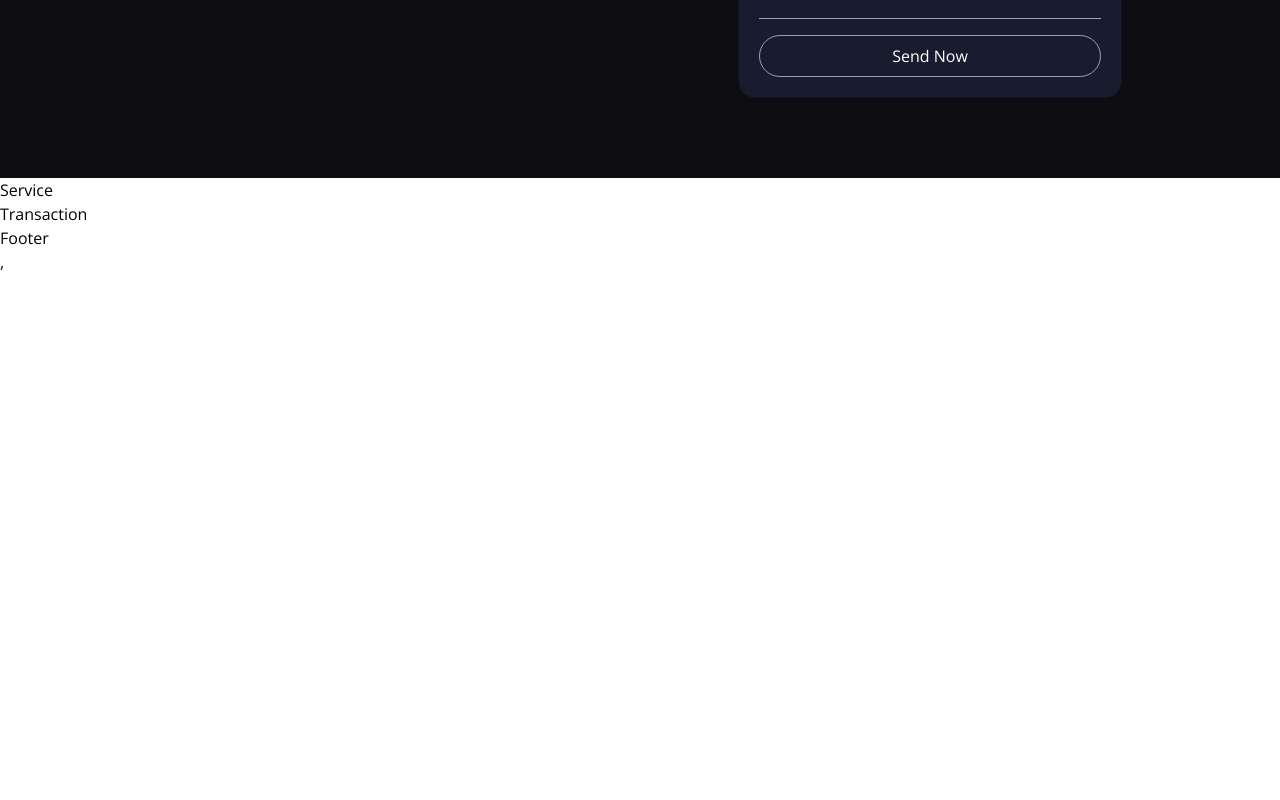
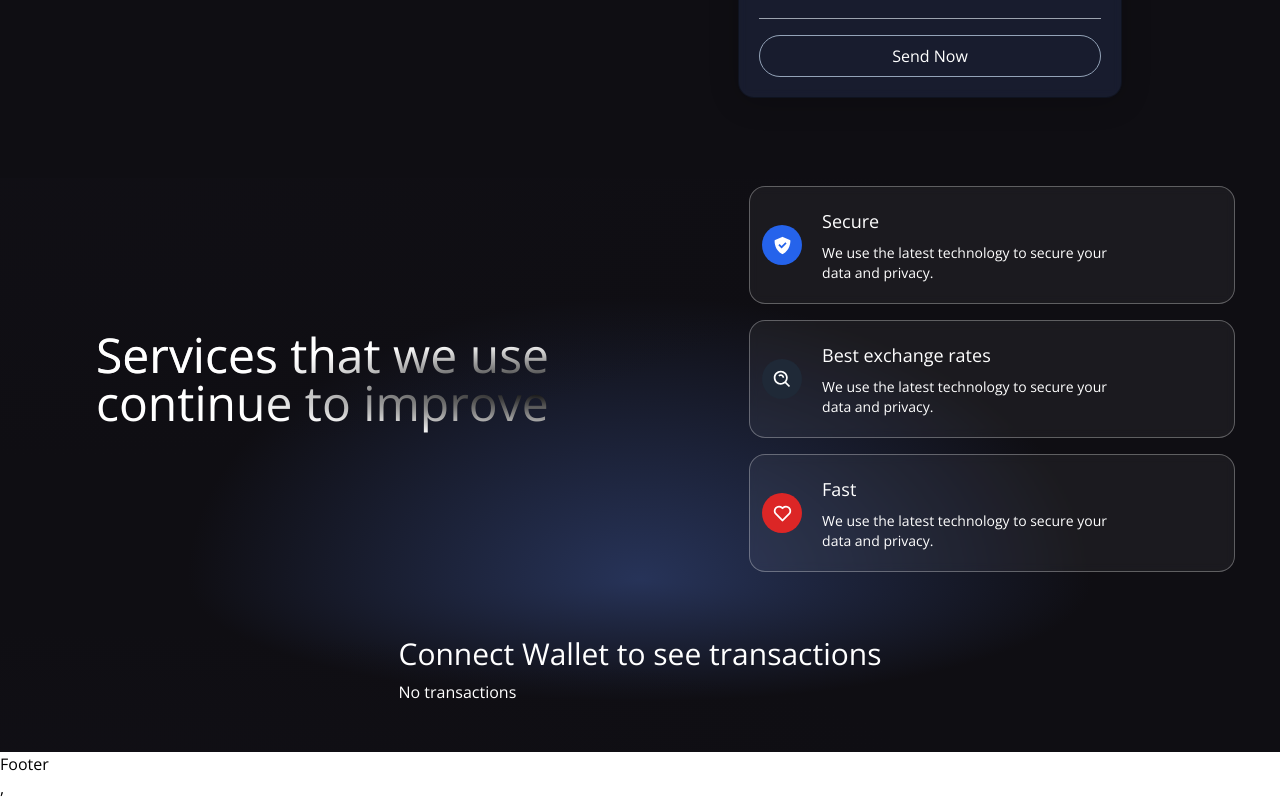
Before and after one commit to Yana-Gupta/crypto, a React (Vite) app in the folder client/: page / in a window 1280 px wide. Shown: the part 611-1411 px from the top of the page. Before the commit the page ends 885 px from the top, so only its background shows below. Built offline with nearby package versions, Linux system fonts and the light colour scheme.

Commit message:
transaction part structure done

```diff
--- a/client/src/components/Service.tsx
+++ b/client/src/components/Service.tsx
@@ -1,7 +1,60 @@
+import { BiSolidCheckShield } from 'react-icons/bi';
+import { BiSearchAlt } from 'react-icons/bi';
+import { BiHeart } from 'react-icons/bi';
+
+
+const ServiceCard = (
+    { color, title, icons, subtitle }:
+        { color: string, title: string, icons: JSX.Element, subtitle: string }
+): JSX.Element => (
+    <div className='flex flex-row justify-start items-center white-glassmorphism p-3 m-2 cursor-pointer hover:shadow-xl'>
+        <div className={`w-10 h-10 rounded-full flex justify-center items-center ${color}`}>
+            {icons}
+        </div>
+        <div className='ml-5 flex flex-col flex-1'>
+            <h1 className='mt-2 text-white text-lg'>
+                {title}
+            </h1>
+            <p className='my-2 text-white text-sm md:w-9/12'>
+                {subtitle}
+            </p>
+        </div>
+    </div>
+)
+
+
 const Service = (): JSX.Element => {
     return (
-        <div>
-            Service
+        <div className='flex w-full flex-col md:flex-row justify-center items-center gradient-bg-services px-4'>
+            <div className='flex-1 flex md:flex-row flex-col items-center justify-between md:p-20 py-12 px-2'>
+                <div className='flex-1 flex flex-col justify-start items-start'>
+                    <h1 className='textwhite text-5xl py-2 text-gradient'>
+                        Services that we use
+                        <br />
+                        continue to improve
+                    </h1>
+                </div>
+            </div>
+            <div className='flex-1 flex flex-col justify-start items-center'>
+                <ServiceCard
+                    color="bg-blue-600"
+                    title="Secure"
+                    icons={<BiSolidCheckShield size={21} className="text-white" />}
+                    subtitle="We use the latest technology to secure your data and privacy."
+                />
+                <ServiceCard
+                    color="bg-gray-800"
+                    title='Best exchange rates'
+                    icons={<BiSearchAlt size={21} className="text-white" />}
+                    subtitle='We use the latest technology to secure your data and privacy.'
+                />
+                <ServiceCard
+                    color='bg-red-600'
+                    title='Fast'
+                    icons={<BiHeart size={21} className="text-white" />}
+                    subtitle='We use the latest technology to secure your data and privacy.'
+                />
+            </div>
         </div>
     )
 }
--- a/client/src/components/Transaction.tsx
+++ b/client/src/components/Transaction.tsx
@@ -1,7 +1,44 @@
+import { useContext, useState } from "react";
+import { TransactionContext } from "../context/TransactionContext";
+import { getTransactionsForConnectedAccount } from "../utils/index"
+
+import TransactionLoader from "./TransactionLoader";
+
+
+
 const Transaction = (): JSX.Element => {
-    return(
-        <div>
-            Transaction
+    const { getAllTransactions, currentAccount } = useContext<any>(TransactionContext);
+    const [transactions, setTransactions] = useState<any>();
+    const [loading, setLoading] = useState<boolean>(false);
+
+    window.onload = async () => {
+        const transactions = await getAllTransactions();
+        if (currentAccount) {
+            setLoading(true)
+            const transaction = await getTransactionsForConnectedAccount(transactions, currentAccount);
+            setTransactions(transaction)
+            console.log(transactions)
+            setLoading(false)
+        }
+    }
+
+    return (
+        <div className="flex w-full justify-center items-center 2xl:px-20 gradient-bg-transactions">
+            <div className="flex flex-col md:p-12 py-12 px-4">
+                {
+                    currentAccount ?
+                        (<h3 className="text-white text-3xl text-center my-2">
+                            Latest Transactions
+                        </h3>)
+                        : (<h3 className="text-white text-3xl text-center my-2">
+                            Connect Wallet to see transactions
+                        </h3>
+                        )
+                }
+                {transactions ?
+                    (<h3 className="text-white">I am here</h3>)
+                    : (loading ? (<TransactionLoader />) : (<h3 className="text-white">No transactions</h3>))}
+            </div>
         </div>
     )
 }
--- /dev/null
+++ b/client/src/components/TransactionLoader.tsx
@@ -0,0 +1,9 @@
+const TransactionLoader = (): JSX.Element => {
+    return (
+        <div className="flex justify-center items-center py-3">
+            <div className="animate-spin rounded-full h-20 w-20 border-b-2 border-sky-500 mx-4"></div>
+        </div>
+    )
+}
+
+export default TransactionLoader;
--- a/client/src/components/Welcome.tsx
+++ b/client/src/components/Welcome.tsx
@@ -37,7 +37,7 @@ const Welcome = (): JSX.Element => {
 
   const { connectWallet,
     disconnectWallet,
-    connectedAccount,
+    currentAccount,
     handleChange,
     formData,
     sendTransaction,
@@ -68,12 +68,13 @@ const Welcome = (): JSX.Element => {
           <button
             type="button"
             onClick={() => {
-              connectedAccount ? disconnectWallet() : connectWallet();
+              connectWallet();
             }}
             className="flex flex-row justify-center items-center my-5 bg-sky-600 p-3 rounded-full cursor-pointer hover:bg-sky-700 text-slate-50"
+            disabled={currentAccount ? true : false}
           >
             <p className="text-base">
-              {connectedAccount ? "Disconnect Wallet" : "Connect Wallet"}
+              {"Connect Wallet"}
             </p>
           </button>
           <div className="grid sm:grid-cols-3 grid-cols-2 w-full mt-10">
@@ -109,7 +110,10 @@ const Welcome = (): JSX.Element => {
               </div>
               <div>
                 <p
-                  className="text-white font-light text-sm">Address</p>
+                  className="text-white font-md text-sm">{currentAccount
+                    ? currentAccount.substring(0, 6) + '.........' + currentAccount.substring(currentAccount.length - 5, 4)
+                    : null}
+                </p>
                 <p
                   className="text-white font-bold text-lg">Ethereum</p>
               </div>
--- a/client/src/context/TransactionContext.tsx
+++ b/client/src/context/TransactionContext.tsx
@@ -19,7 +19,7 @@ const getEthereumContract = (): any => {
 
 export const TransactionProvider = ({ children }: any) => {
 
-    const [currentAccount, setcurrentAccount] = useState(null);
+    const [currentAccount, setcurrentAccount] = useState<string | null>(null);
     const [formData, setFormData] = useState<any>({ addressTo: '', amount: '', keyword: '', message: '' });
     const [isLoading, setIsLoading] = useState<boolean>(false);
     const [transactionCount, setTransactionCount] =
@@ -97,6 +97,12 @@ export const TransactionProvider = ({ children }: any) => {
         }
     }
 
+    const getAllTransactions = async () => {
+        const transactionContract = getEthereumContract();
+        const transactions = await transactionContract.getAllTransaction();
+        return transactions
+    }
+
     useEffect(() => {
         checkIfWalletIsConnected();
     })
@@ -110,7 +116,8 @@ export const TransactionProvider = ({ children }: any) => {
             handleChange: handleChange,
             sendTransaction: sendTransaction,
             isLoading: isLoading,
-            transactionCount: transactionCount
+            transactionCount: transactionCount,
+            getAllTransactions: getAllTransactions,
         }}>
             {children}
         </TransactionContext.Provider>
--- /dev/null
+++ b/client/src/utils/index.ts
@@ -0,0 +1,12 @@
+export const getTransactionsForConnectedAccount = async (accounts: any, connectedAccount: string) => {
+    const transactions: any = []
+    for (let i = 0; i < accounts.length; i++) {
+        if (accounts[i].sender.toLowerCase() == connectedAccount.toLowerCase()) {
+            transactions.push({ ...accounts[i], staus: 'sent' })
+        }
+        if (accounts[i].receiver.toLowerCase() == connectedAccount.toLowerCase()) {
+            transactions.push(accounts[i], [{ staus: 'received' }])
+        }
+    }
+    return transactions;
+}
```
